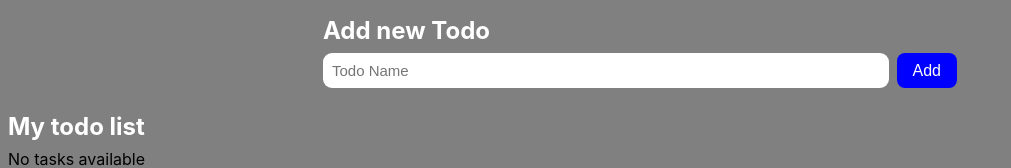
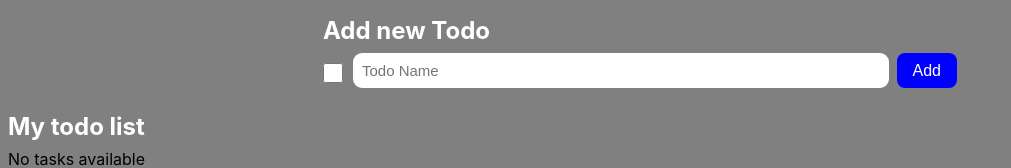
Before and after one commit to fummix/todo-list, a React (Create React App) app: page / in a window 1280 px wide. Shown: the top 168 px of the page, without its empty margins (0-1011 px from the left). Built offline with nearby package versions, Linux system fonts and the light colour scheme.

Commit message:
created and style my checkbox

```diff
--- a/src/App.css
+++ b/src/App.css
@@ -115,3 +115,7 @@ background-color: none;
     outline: none;
     border: none;
  }
+.checkinput{
+    margin-right: 10px;
+    margin-top: 10px;
+}
--- a/src/App.js
+++ b/src/App.js
@@ -4,7 +4,7 @@ import './App.css';
 
 function App() {
   const[todoList, setTodoList] = useState([])
-  const[todo, setTodo] = useState({todoName:'', id: todoList.length+1})
+  const[todo, setTodo] = useState({todoName:'', id: todoList.length+1,status:false})
  //##################
  const showRecordInForm=(item)=>{
 setTodo(item)
@@ -15,20 +15,27 @@ const deleteRecord=(id)=>{
   const filteredList = todoList.filter(existingTodo=> existingTodo.id!==id)
   console.log(filteredList)
   setTodoList(filteredList)
- // saveToLocalStorage()
+  saveToLocalStorage()
 }
 //#################
   const handleChange = (e) => {
     const { name, value} = e.target;
+     setTodo({
+      ...todo,
+      [name]: value
+    });
+  };
+  const handleCheckBoxChange = (e) => {
+    const { name, checked} = e.target;
+    console.log(name, checked)
     setTodo({
       ...todo,
-      [name]: value
+      [name]: checked
     });
   };
 const saveToLocalStorage =()=>{ // method to save to local storage
   const todoJson =JSON.stringify(todoList) // converted to json before saving
 localStorage.setItem("todo", todoJson); // save to local storage
-getFromLocalStorage()
 }
 
 const getFromLocalStorage=()=>{
@@ -42,7 +49,7 @@ const AddToList=(event)=>{
 event.preventDefault();
 todoList.push(todo) // add todo to list
 saveToLocalStorage()
-setTodo({todoName:'',id: todoList.length+1})
+setTodo({todoName:'',id: todoList.length+1, status: false})
   };
 
   useEffect(() => {
@@ -56,6 +63,8 @@ setTodo({todoName:'',id: todoList.length+1})
           <h2>Add new Todo</h2>
 
           <form  className="task-form" onSubmit={AddToList}>
+          <input type="checkbox" checked={todo.status}   className='checkinput'   onChange={handleCheckBoxChange} name="status"
+          style={{ border: "1px solid gray", "borderradius": "1px", width: "20px",  height:"20px" ," backgroundcolor": "white"}}/>
             <input type="text" name="todoName" placeholder="Todo Name" id="task-form-input" value={todo.todoName}
              onChange={handleChange}/>
             {/* <input type="submit" value="Add" id="task-form-submit"  onClick={ (e)}/> */}
@@ -71,10 +80,10 @@ setTodo({todoName:'',id: todoList.length+1})
     todoList.map((item) => (
       <div className="task" key={item.id}>
         <div className="container">
-          <p>{item.todoName}</p>
+          <p style={{textDecoration: item.status?'line-through':'none'}}>{item.todoName}</p>
         </div>
         <div className="icons">
-          <button onClick={()=>showRecordInForm(item)}
+                  <button onClick={()=>showRecordInForm(item)}
             className="edit"
             style={{
               backgroundColor: "blue",
@@ -101,7 +110,7 @@ setTodo({todoName:'',id: todoList.length+1})
       </div>
     ))
   ) : (
-    <p>No tasks available</p>
+    <p> No tasks available</p>
   )}
 </div>
 
```
